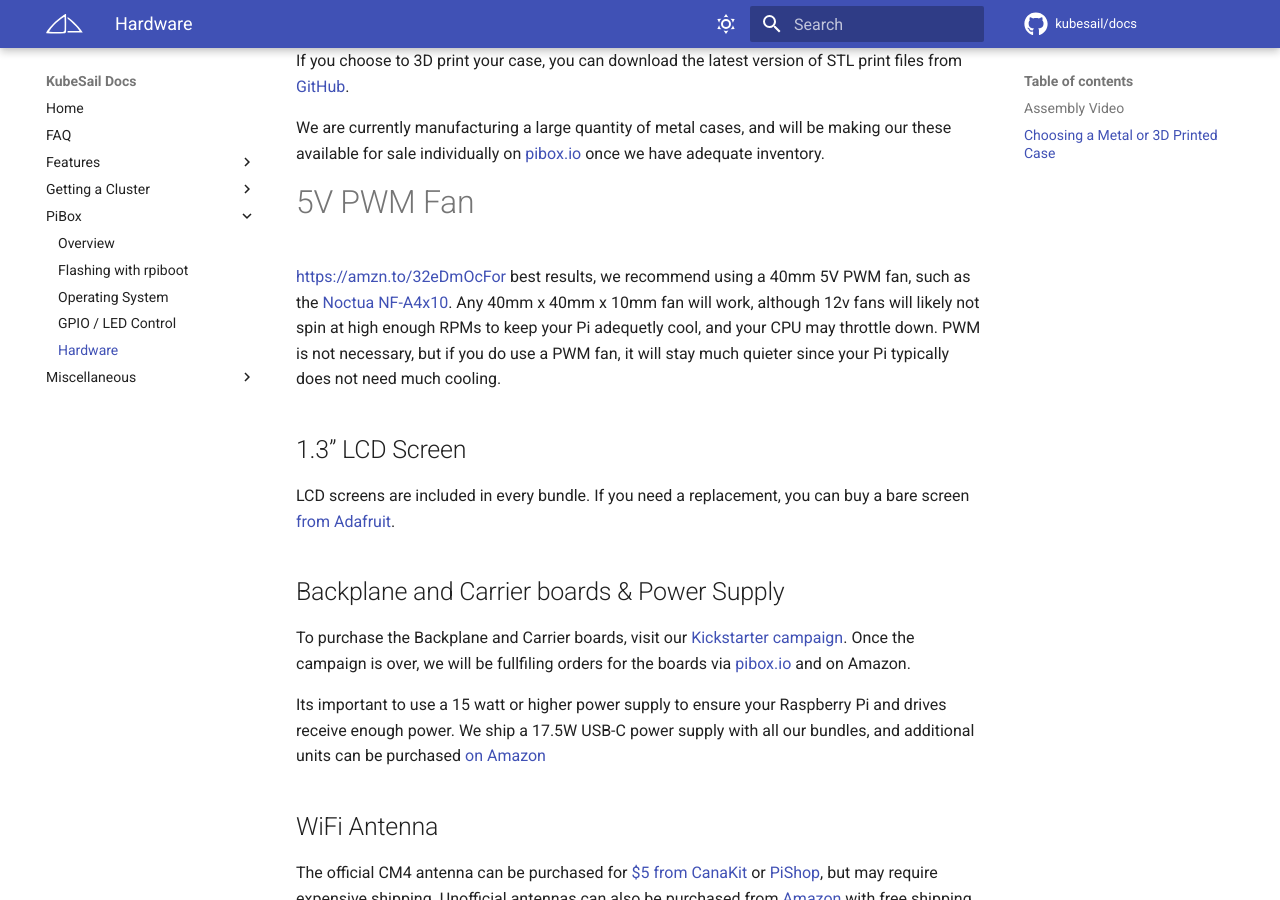
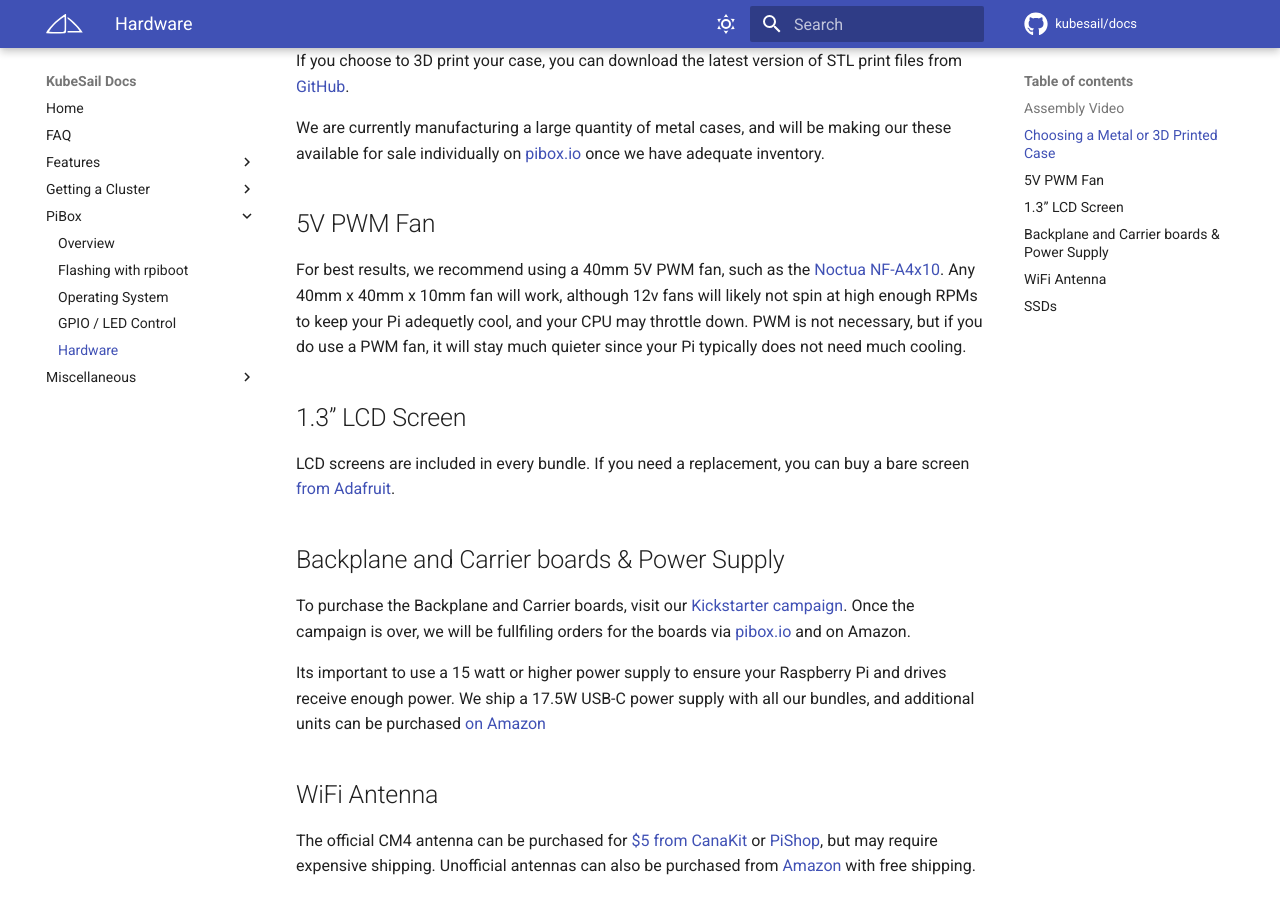
Before and after one commit to kubesail/kubesail-docs, an MkDocs documentation site: the page built from docs/guides/pibox/hardware.md, in a window 1280 px wide and 900 px high, scrolled down 729 px. Built offline with MkDocs 1.6.1 and Material for MkDocs 9.7.7, drawn with Linux system fonts in a browser that asks for light colours; comment, search, counter and statistics services are not loaded.

Commit message:
fix PWM link

```diff
--- a/docs/guides/pibox/hardware.md
+++ b/docs/guides/pibox/hardware.md
@@ -14,9 +14,9 @@
 
 We are currently manufacturing a large quantity of metal cases, and will be making our these available for sale individually on [pibox.io](https://pibox.io) once we have adequate inventory.
 
-# 5V PWM Fan
+## 5V PWM Fan
 
-https://amzn.to/32eDmOcFor best results, we recommend using a 40mm 5V PWM fan, such as the [Noctua NF-A4x10](). Any 40mm x 40mm x 10mm fan will work, although 12v fans will likely not spin at high enough RPMs to keep your Pi adequetly cool, and your CPU may throttle down. PWM is not necessary, but if you do use a PWM fan, it will stay much quieter since your Pi typically does not need much cooling.
+For best results, we recommend using a 40mm 5V PWM fan, such as the [Noctua NF-A4x10](). Any 40mm x 40mm x 10mm fan will work, although 12v fans will likely not spin at high enough RPMs to keep your Pi adequetly cool, and your CPU may throttle down. PWM is not necessary, but if you do use a PWM fan, it will stay much quieter since your Pi typically does not need much cooling.
 
 ## 1.3" LCD Screen
 
```
